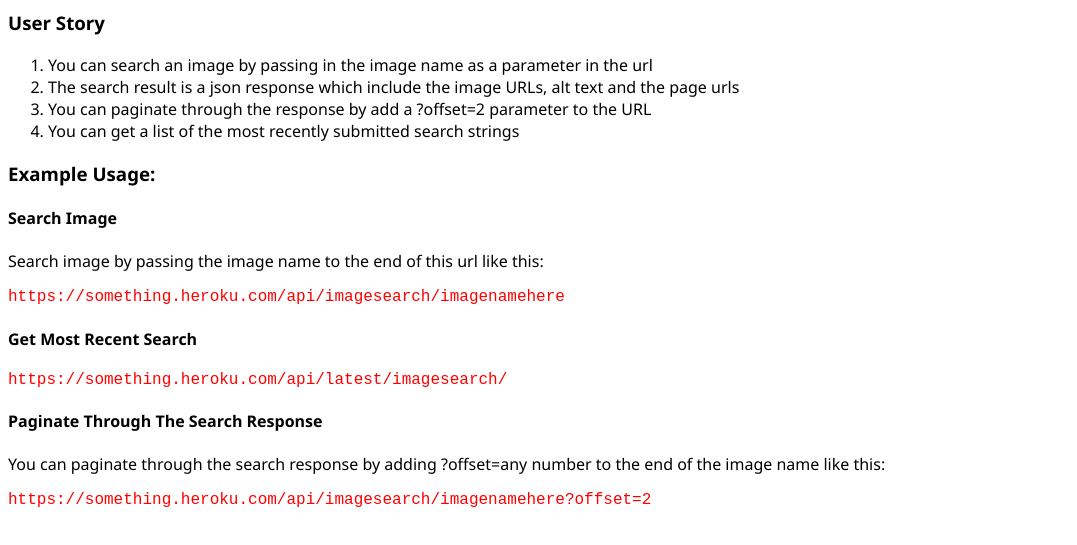
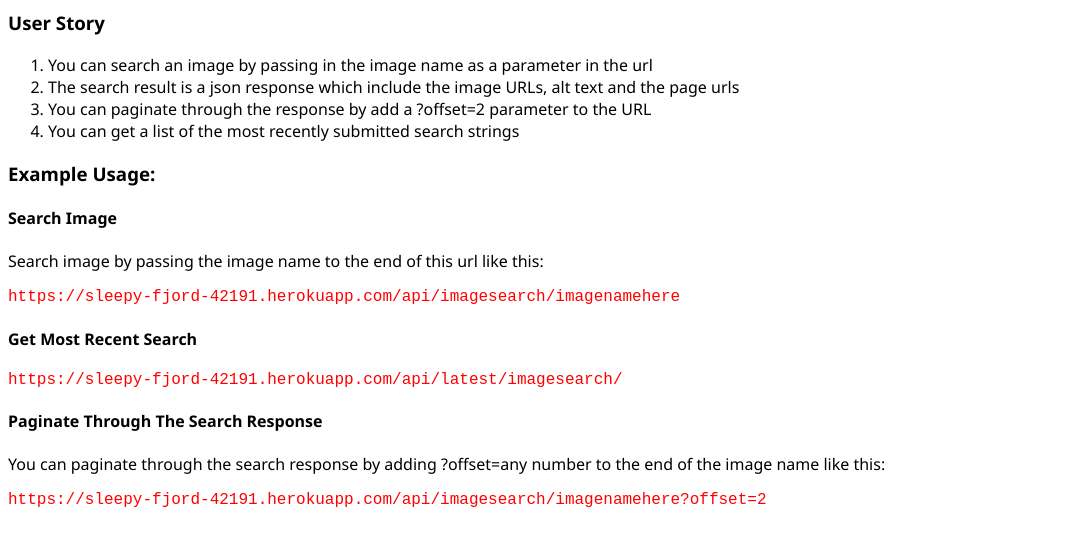
Before and after one commit to ckm100/Image-Search-Abstraction-Layer, a website: page public/index.html in a window 1280 px wide. Shown: the part 119-664 px from the top of the page, without its empty margins (0-1077 px from the left). Drawn offline with Linux system fonts and the light colour scheme.

Commit message:
Initial Commit

```diff
--- a/public/index.html
+++ b/public/index.html
@@ -31,17 +31,17 @@
 
     <p>Search image by passing the image name to the end of this url like this:</p>
 
-    <code>https://something.heroku.com/api/imagesearch/imagenamehere</code>
+    <code>https://sleepy-fjord-42191.herokuapp.com/api/imagesearch/imagenamehere</code>
 
     <h4>Get Most Recent Search</h4>
 
-    <code>https://something.heroku.com/api/latest/imagesearch/</code>
+    <code>https://sleepy-fjord-42191.herokuapp.com/api/latest/imagesearch/</code>
 
     <h4>Paginate Through The Search Response</h4>
 
     <p>You can paginate through the search response by adding ?offset=any number to the end of the image name like this:</p>
 
-    <code>https://something.heroku.com/api/imagesearch/imagenamehere?offset=2</code>
+    <code>https://sleepy-fjord-42191.herokuapp.com/api/imagesearch/imagenamehere?offset=2</code>
 
 </body>
 
--- a/server.js
+++ b/server.js
@@ -11,7 +11,7 @@ app.set("port", (process.env.PORT || 9000));
 
 app.use(express.static(path.join(__dirname, "public")));
 
-MongoClient.connect("mongodb://localhost:27017/search", function (err, db) {
+MongoClient.connect("mongodb://db:12345@ds019048.mlab.com:19048/search", function (err, db) {
 
     if (err) {
 
```
Also changed, not shown: README.md.
